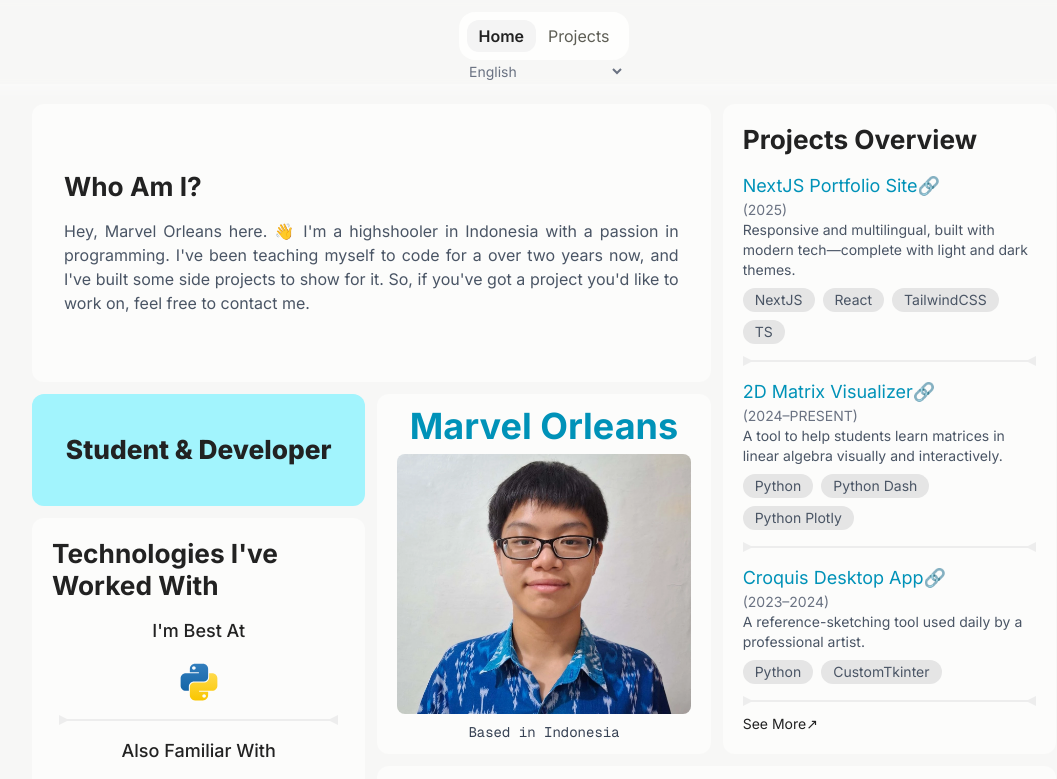
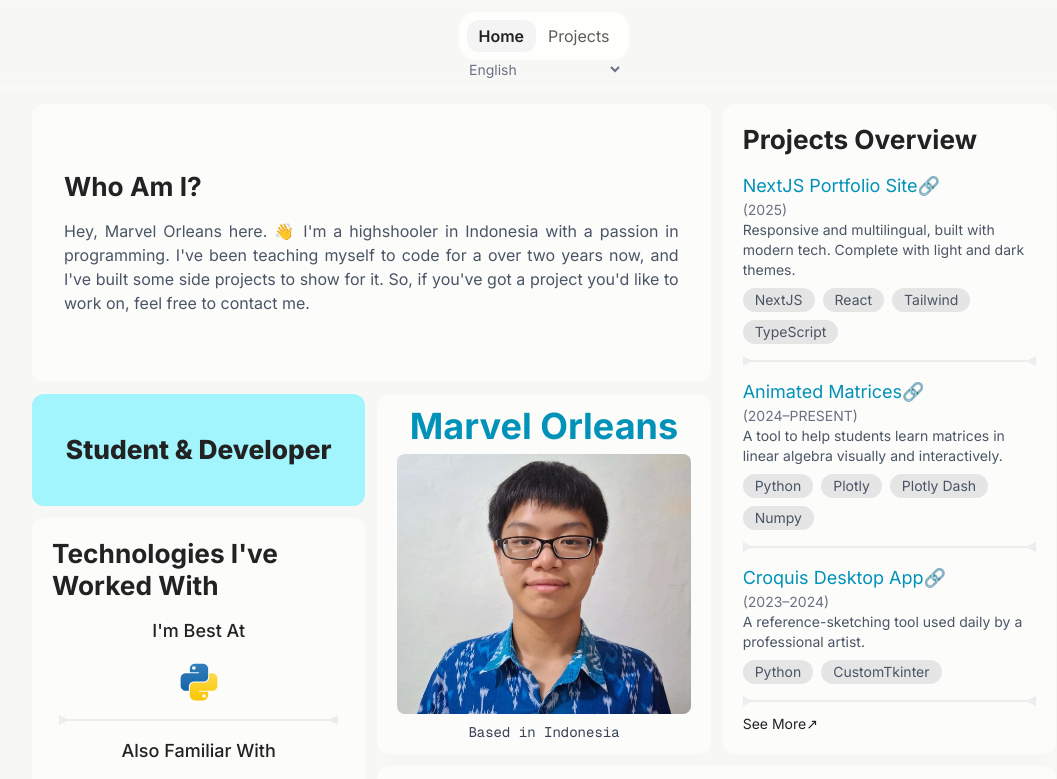
Before and after one commit to CupapiOT/nextjs-portfolio-site, a Next.js app: page /en in a window 1280 px wide. Shown: the top 779 px of the page, without its empty margins (96-1153 px from the left). Built offline with nearby package versions, Linux system fonts and the light colour scheme.

Commit message:
Improve code consistency
Now it's easier to add new projects, and project names are actually
proper now.

```diff
--- a/messages/en.json
+++ b/messages/en.json
@@ -31,15 +31,15 @@
     },
     "projects": {
       "title": "Projects Overview",
-      "nextjsPortfolioWebsite": {
+      "nextjsPortfolioSite": {
         "title": "NextJS Portfolio Site",
-        "desc": "Responsive and multilingual, built with modern tech—complete with light and dark themes."
+        "desc": "Responsive and multilingual, built with modern tech. Complete with light and dark themes."
       },
-      "matrixVisualizerWebApp": {
-        "title": "2D Matrix Visualizer",
+      "animatedMatrices": {
+        "title": "Animated Matrices",
         "desc": "A tool to help students learn matrices in linear algebra visually and interactively."
       },
-      "imageReferencesApp": {
+      "croquisImageReferences": {
         "title": "Croquis Desktop App",
         "desc": "A reference-sketching tool used daily by a professional artist."
       },
@@ -66,11 +66,11 @@
       "title": "Simple Portfolio Site",
       "desc": "Designed a personal portfolio site using standard HTML, CSS, and JS—focused on simplicity and learning core web development skills."
     },
-    "matrixVisualizerWebApp": {
+    "animatedMatrices": {
       "title": "Matrix Visualizer Web-app",
       "desc": "A self-initiated project to help visualize linear algebra transformations, built to deepen my understanding of matrix math. Open source on GitHub."
     },
-    "imageReferencesDesktopApp": {
+    "croquisImageReferences": {
       "title": "Croquis Image References Desktop App",
       "desc": "Handled all aspects solo in building a reference-sketching tool for a professional artist (my brother). Evolved through regular feedback, for practicality and ease of use."
     },
--- a/messages/id.json
+++ b/messages/id.json
@@ -31,16 +31,16 @@
     },
     "projects": {
       "title": "Proyek Saya",
-      "nextjsPortfolioWebsite": {
+      "nextjsPortfolioSite": {
         "title": "Situs Portofolio NextJS",
-        "desc": "Responsif dan multibahasa, dibuat dengan alat modern—lengkap dengan tema terang dan gelap."
+        "desc": "Responsif dan multibahasa, dibuat dengan alat modern. Lengkap dengan tema terang dan gelap."
       },
-      "matrixVisualizerWebApp": {
-        "title": "Visualisasi Matriks",
+      "animatedMatrices": {
+        "title": "Animated Matrices",
         "desc": "Alat untuk membantu pelajar memahami matriks dalam aljabar linier secara visual dan interaktif."
       },
-      "imageReferencesApp": {
-        "title": "Aplikasi Desktop Croquis",
+      "croquisImageReferences": {
+        "title": "Image References",
         "desc": "Alat bantu sketsa referensi gambar; digunakan setiap hari oleh seorang ilustrator profesional."
       },
       "seeMoreLink": "Lihat Selengkapnya"
@@ -66,12 +66,12 @@
       "title": "Situs Portofolio Sederhana",
       "desc": "Merancang situs portofolio pribadi menggunakan HTML, CSS, dan JavaScript standar. Berfokus pada kesederhanaan dan pengembangan keterampilan dasar pengembangan web."
     },
-    "matrixVisualizerWebApp": {
-      "title": "Aplikasi Web Visualisasi Matriks",
+    "animatedMatrices": {
+      "title": "Animated Matrices",
       "desc": "Proyek inisiatif pribadi untuk memvisualisasikan transformasi aljabar linier, dibuat untuk memperdalam pemahaman saya tentang matematika matriks. Proyek open source di GitHub."
     },
-    "imageReferencesDesktopApp": {
-      "title": "Aplikasi Desktop Referensi Gambar Croquis",
+    "croquisImageReferences": {
+      "title": "Croquis Image References",
       "desc": "Menangani seluruh proses secara mandiri dalam membuat alat bantu sketsa referensi untuk seorang artis profesional (kakak saya). Berkembang melalui umpan balik rutin agar praktis dan mudah digunakan"
     },
     "githubAlt": "Tautan GitHub Proyek Ini",
--- a/messages/zh-Hans.json
+++ b/messages/zh-Hans.json
@@ -27,20 +27,20 @@
     },
     "about": {
       "title": "我是谁？",
-      "desc": "你好，我是 Marvel Orleans。👋 我是来自印度尼西亚的一名高中生，对编程充满热情。我已经自学编程两年多了，并独立完成了一些小项目作为成果展示。除此之外，我也学中文学了五个多月，希望以后能用中文和更多人交流。如果你有感兴趣的项目，欢迎随时联系我。"
+      "desc": "你好，我是 Marvel Orleans。👋 我是来自印度尼西亚的一名高中生，对编程充满热情。我已经自学编程两年多了，并独立完成了一些小项目作为成果展示。除此之外，我也学中文学了 12 个多月了，希望以后能用中文和更多人交流。如果你有感兴趣的项目，欢迎随时联系我。"
     },
     "projects": {
       "title": "项目概览",
-      "nextjsPortfolioWebsite": {
+      "nextjsPortfolioSite": {
         "title": "NextJS 作品集网站",
         "desc": "响应式且支持多语言，使用现代技术构建——配有浅色和深色主题。"
       },
-      "matrixVisualizerWebApp": {
-        "title": "二维矩阵可视化工具",
+      "animatedMatrices": {
+        "title": "Animated Matrices",
         "desc": "帮助学生通过可视化和交互方式学习线性代数中的矩阵概念。"
       },
-      "imageReferencesApp": {
-        "title": "Croquis 桌面应用",
+      "croquisImageReferences": {
+        "title": "Image References",
         "desc": "一款专业画师每天使用的参考图绘画工具。"
       },
       "seeMoreLink": "查看更多"
@@ -66,12 +66,12 @@
       "title": "简单的个人作品集网站",
       "desc": "使用标准的 HTML、CSS 和 JS 设计了个人作品网站——专注于简洁性和学习核心的网页开发技能。"
     },
-    "matrixVisualizerWebApp": {
-      "title": "矩阵可视化 Web 应用",
+    "animatedMatrices": {
+      "title": "Animated Matrices",
       "desc": "一个自发启动的项目，旨在帮助可视化线性代数中的变换，加深我对矩阵数学的理解。已开源并托管在 GitHub 上。"
     },
-    "imageReferencesDesktopApp": {
-      "title": "Croquis 图像参考桌面应用",
+    "croquisImageReferences": {
+      "title": "Croquis Image References",
       "desc": "独立完成的参考图绘画工具，为我哥哥（专业画师）开发。该工具在反复的反馈中不断完善，更加实用且易于使用。"
     },
     "githubAlt": "该项目的 GitHub 链接",
--- a/messages/zh-Hant.json
+++ b/messages/zh-Hant.json
@@ -27,20 +27,20 @@
     },
     "about": {
       "title": "我是誰？",
-      "desc": "你好，我是 Marvel Orleans。👋 我是來自印度尼西亞的一名高中生，對編程充滿熱情。我已經自學編程兩年多了，並獨立完成了一些小項目作為成果展示。除此之外，我也學中文學了五個多月，希望以後能用中文和更多人交流。如果你有感興趣的項目，歡迎隨時聯繫我。"
+      "desc": "你好，我是 Marvel Orleans。👋 我是來自印度尼西亞的一名高中生，對編程充滿熱情。我已經自學編程兩年多了，並獨立完成了一些小項目作為成果展示。除此之外，我也學中文學了 12 個多月了，希望以後能用中文和更多人交流。如果你有感興趣的項目，歡迎隨時聯繫我。"
     },
     "projects": {
       "title": "項目概覽",
-      "nextjsPortfolioWebsite": {
+      "nextjsPortfolioSite": {
         "title": "NextJS 作品集網站",
         "desc": "響應式且支持多語言，使用現代技術構建——配有淺色和深色主題。"
       },
-      "matrixVisualizerWebApp": {
-        "title": "二維矩陣可視化工具",
+      "animatedMatrices": {
+        "title": "Animated Matrices",
         "desc": "幫助學生通過可視化和交互方式學習線性代數中的矩陣概念。"
       },
-      "imageReferencesApp": {
-        "title": "Croquis 桌面應用",
+      "croquisImageReferences": {
+        "title": "Image References",
         "desc": "一款專業畫師每天使用的參考圖繪畫工具。"
       },
       "seeMoreLink": "查看更多"
@@ -66,12 +66,12 @@
       "title": "簡單的個人作品集網站",
       "desc": "使用標準的 HTML、CSS 和 JS 設計了個人作品網站——專注於簡潔性和學習核心的網頁開發技能。"
     },
-    "matrixVisualizerWebApp": {
-      "title": "矩陣可視化 Web 應用",
+    "animatedMatrices": {
+      "title": "Animated Matrices",
       "desc": "一個自發啟動的項目，旨在幫助可視化線性代數中的變換，加深我對矩陣數學的理解。已開源並託管在 GitHub 上。"
     },
-    "imageReferencesDesktopApp": {
-      "title": "Croquis 圖像參考桌面應用",
+    "croquisImageReferences": {
+      "title": "Croquis Image References",
       "desc": "獨立完成的參考圖繪畫工具，為我哥哥（專業畫師）開發。該工具在反覆的反饋中不斷完善，更加實用且易於使用。"
     },
     "githubAlt": "該項目的 GitHub 鏈接",
--- a/src/app/[locale]/homepage-sections/Projects.tsx
+++ b/src/app/[locale]/homepage-sections/Projects.tsx
@@ -8,13 +8,13 @@ import { useTranslations } from "next-intl";
 interface ProjectItemProps {
   title: string;
   desc: string;
-  techUsed: string[];
+  tags: string[];
   link?: string;
   year?: string[];
 }
 
 /**
- * Only used in the Projects() component below.
+ * Only used in the Projects component below.
  */
 function ProjectItem(props: ProjectItemProps) {
   return (
@@ -41,7 +41,7 @@ function ProjectItem(props: ProjectItemProps) {
         )}
       </div>
       <p className="text-gray-600 dark:text-gray-400 mb-2">{props.desc}</p>
-      <ul className="flex flex-wrap gap-2">{createTags(props.techUsed)}</ul>
+      <ul className="flex flex-wrap gap-2">{createTags(props.tags)}</ul>
     </li>
   );
 }
@@ -53,14 +53,14 @@ interface ProjectsSectionProps extends SectionProps {
 export default function Projects(props: ProjectsSectionProps) {
   const projectsText = useTranslations("homePage.projects");
   const presentDateText = useTranslations("otherText");
-  const nextjsPortfolioWebsiteText = useTranslations(
-    "homePage.projects.nextjsPortfolioWebsite",
+  const nextjsPortfolioSiteText = useTranslations(
+    "homePage.projects.nextjsPortfolioSite",
   );
-  const matrixVisualizerWebApp = useTranslations(
-    "homePage.projects.matrixVisualizerWebApp",
+  const animatedMatricesText = useTranslations(
+    "homePage.projects.animatedMatrices",
   );
-  const imageReferencesApp = useTranslations(
-    "homePage.projects.imageReferencesApp",
+  const croquisImageReferencesText = useTranslations(
+    "homePage.projects.croquisImageReferences",
   );
 
   return (
@@ -71,27 +71,28 @@ export default function Projects(props: ProjectsSectionProps) {
     >
       <h2 className="section-header">{projectsText("title")}</h2>
       <ul className="flex flex-col gap-y-2 mb-2 self-center w-full sm:max-w-9/10 lg:max-w-full">
+        {/* There should only ever be three projects at a time here. */}
         <ProjectItem
-          title={nextjsPortfolioWebsiteText("title")}
-          desc={nextjsPortfolioWebsiteText("desc")}
+          title={nextjsPortfolioSiteText("title")}
+          desc={nextjsPortfolioSiteText("desc")}
           link="./projects"
           year={["2025"]}
-          techUsed={["NextJS", "React", "TailwindCSS", "TS"]}
+          tags={["NextJS", "React", "Tailwind", "TypeScript"]}
         />
         <HorizontalLine width="full" className="my-2" />
         <ProjectItem
-          title={matrixVisualizerWebApp("title")}
-          desc={matrixVisualizerWebApp("desc")}
+          title={animatedMatricesText("title")}
+          desc={animatedMatricesText("desc")}
           link="./projects"
           year={["2024", presentDateText("presentDate")]}
-          techUsed={["Python", "Python Dash", "Python Plotly"]}
+          tags={["Python", "Plotly", "Plotly Dash", "Numpy"]}
         />
         <HorizontalLine width="full" className="my-2" />
         <ProjectItem
-          title={imageReferencesApp("title")}
-          desc={imageReferencesApp("desc")}
+          title={croquisImageReferencesText("title")}
+          desc={croquisImageReferencesText("desc")}
           link="./projects"
-          techUsed={["Python", "CustomTkinter"]}
+          tags={["Python", "CustomTkinter"]}
           year={["2023", "2024"]}
         />
         {props.pageLink !== undefined ? (
--- a/src/app/[locale]/locale-switcher/LocaleSwitcherSelect.tsx
+++ b/src/app/[locale]/locale-switcher/LocaleSwitcherSelect.tsx
@@ -38,7 +38,7 @@ export default function LocaleSwitcherSelect(props: LocaleSwitcherSelectProps) {
       >
         <p className="sr-only">{props.label}</p>
         <select
-          className="p-0.5 transition-[color] duration-100 text-gray-500 bg-transparent hover:text-gray-600 dark:hover:text-gray-400 focus:text-gray-700 focus:bg-[#ffffff] focus:dark:text-gray-300 focus:dark:bg-[#222222] max-lg:rounded-lg rounded-t-lg border-none cursor-pointer"
+          className="transition-[color] duration-100 text-gray-500 bg-transparent hover:text-gray-600 dark:hover:text-gray-400 focus:text-gray-700 focus:bg-[#ffffff] focus:dark:text-gray-300 focus:dark:bg-[#222222] rounded-lg border-none cursor-pointer"
           name="locale-switcher-select"
           id="locale-switcher-select"
           defaultValue={props.defaultValue}
--- a/src/app/[locale]/projects/page.tsx
+++ b/src/app/[locale]/projects/page.tsx
@@ -3,19 +3,47 @@ import ProjectCard from "./ProjectCard";
 import Footer from "@/components/Footer";
 import { useTranslations } from "next-intl";
 
+interface ProjectDisplayProps {
+  id: string;
+  tags: string[];
+  gitHubLink?: string;
+  websiteLink?: string;
+  year?: string[];
+}
+
 export default function Home() {
   const navbarText = useTranslations("navbar");
   const presentDateText = useTranslations("otherText");
-  const portfolioSiteText = useTranslations("projectsPage.simplePortfolioSite");
-  const nextjsPortfolioSiteText = useTranslations(
-    "projectsPage.nextjsPortfolioSite",
-  );
-  const matrixVisualizerText = useTranslations(
-    "projectsPage.matrixVisualizerWebApp",
-  );
-  const imageReferencesText = useTranslations(
-    "projectsPage.imageReferencesDesktopApp",
-  );
+
+  const projects: ProjectDisplayProps[] = [
+    {
+      id: "nextjs-portfolio-site",
+      tags: ["NextJS", "React", "Tailwind CSS", "TypeScript"],
+      gitHubLink: "https://github.com/CupapiOT/nextjs-portfolio-site",
+      year: ["2025"],
+    },
+    {
+      id: "simple-portfolio-site",
+      tags: ["HTML", "CSS", "JavaScript"],
+      gitHubLink: "https://github.com/CupapiOT/CupapiOT.github.io",
+      websiteLink: "https://cupapiot.github.io",
+      year: ["2024", "2025"],
+    },
+    {
+      id: "animated-matrices",
+      tags: ["Python", "Plotly for Python", "Plotly Dash", "Numpy"],
+      gitHubLink: "https://github.com/CupapiOT/animated-matrices",
+      year: ["2024", presentDateText("presentDate")],
+    },
+    {
+      id: "croquis-image-references",
+      tags: ["Python", "CustomTkinter"],
+      gitHubLink: "https://github.com/CupapiOT/croquis-image-references",
+      year: ["2023", "2024"],
+    },
+  ];
+
+  const projectsText = useTranslations("projectsPage");
   return (
     <>
       <Navbar
@@ -26,43 +54,24 @@ export default function Home() {
         whichLink={1}
       />
       <main className="pt-[6rem] text-lg max-w-full w-full flex flex-col items-center justify-center gap-y-16">
-        <ProjectCard
-          id="nextjs-portfolio-site"
-          title={nextjsPortfolioSiteText("title")}
-          imgSrc="/src/projects/nextjs-portfolio-site.webp"
-          desc={nextjsPortfolioSiteText("desc")}
-          gitHubLink="https://github.com/CupapiOT/nextjs-portfolio-site"
-          year={["2025"]}
-          techUsed={["NextJS", "React", "TailwindCSS", "TS"]}
-        />
-        <ProjectCard
-          id="simple-portfolio-site"
-          title={portfolioSiteText("title")}
-          imgSrc="/src/projects/portfolio-site.webp"
-          desc={portfolioSiteText("desc")}
-          gitHubLink="https://github.com/CupapiOT/CupapiOT.github.io"
-          websiteLink="https://cupapiot.github.io"
-          year={["2024", "2025"]}
-          techUsed={["HTML", "CSS", "JavaScript"]}
-        />
-        <ProjectCard
-          id="matrix-visualizer"
-          title={matrixVisualizerText("title")}
-          imgSrc="/src/projects/animated-matrices.webp"
-          desc={matrixVisualizerText("desc")}
-          gitHubLink="https://github.com/CupapiOT/animated-matrices"
-          year={["2024", presentDateText("presentDate")]}
-          techUsed={["Python", "Python Dash", "Python Plotly"]}
-        />
-        <ProjectCard
-          id="image-references"
-          title={imageReferencesText("title")}
-          imgSrc="/src/projects/image-references.webp"
-          desc={imageReferencesText("desc")}
-          gitHubLink="https://github.com/CupapiOT/croquis-image-references"
-          year={["2023", "2024"]}
-          techUsed={["Python", "CustomTkinter"]}
-        />
+        {projects.map((project) => {
+          const intlId = project.id.replace(/-./g, (letter) =>
+            letter[1].toUpperCase(),
+          );
+          return (
+            <ProjectCard
+              key={project.id}
+              id={project.id}
+              title={projectsText(`${intlId}.title`)}
+              imgSrc={`/src/projects/${project.id}.webp`}
+              desc={projectsText(`${intlId}.desc`)}
+              gitHubLink={project.gitHubLink}
+              websiteLink={project.websiteLink}
+              year={project.year}
+              tags={project.tags}
+            />
+          );
+        })}
       </main>
       <Footer />
     </>
```
Also changed, not shown: src/app/[locale]/projects/ProjectCard.tsx (+4 -3 lines), public/src/projects/croquis-image-references.webp (renamed from public/src/projects/image-references.webp), public/src/projects/simple-portfolio-site.webp (renamed from public/src/projects/portfolio-site.webp).
